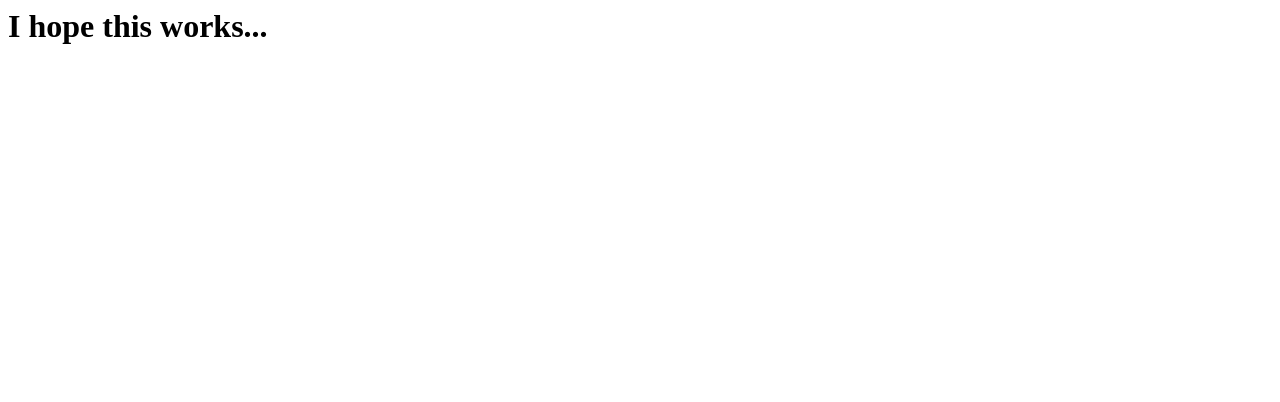
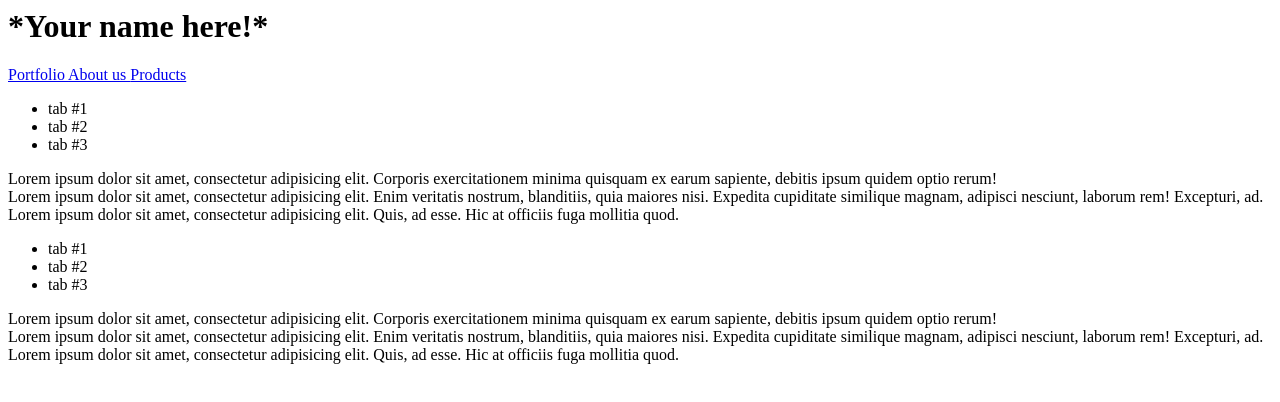
Before and after one commit to mg213/trial-2, a plain HTML site: page index.html in a window 1280 px wide. Drawn offline with Linux system fonts and the light colour scheme.

Commit message:
Update index.html

```diff
--- a/index.html
+++ b/index.html
@@ -1 +1,54 @@
-<h1>I hope this works...</h1>
+<html>
+  <body>
+    <div class = "top">
+    <h1>*Your name here!*</h1>
+    <p>
+
+  <div class="nav">
+    <a href="#"> Portfolio </a>
+    <a href="#"> About us </a>
+    <a href="#"> Products </a>
+    </div>
+  </div>
+
+
+    <div class="tab-wrapper">
+
+  <ul class="tab-menu">
+    <li class="active">tab #1</li>
+    <li>tab #2</li>
+    <li>tab #3</li>
+  </ul>
+
+  <div class="tab-content">
+    <div>Lorem ipsum dolor sit amet, consectetur adipisicing elit. Corporis exercitationem minima quisquam ex earum sapiente, debitis ipsum quidem optio rerum!</div>
+    <div>Lorem ipsum dolor sit amet, consectetur adipisicing elit. Enim veritatis nostrum, blanditiis, quia maiores nisi. Expedita cupiditate similique magnam, adipisci nesciunt, laborum rem! Excepturi, ad.</div>
+    <div>Lorem ipsum dolor sit amet, consectetur adipisicing elit. Quis, ad esse. Hic at officiis fuga mollitia quod.</div>
+  </div><!-- //tab-content -->
+
+</div><!-- //tab-wrapper -->
+
+
+
+<div class="tab-wrapper">
+
+  <ul class="tab-menu">
+    <li class="active">tab #1</li>
+    <li>tab #2</li>
+    <li>tab #3</li>
+  </ul>
+
+  <div class="tab-content">
+    <div>Lorem ipsum dolor sit amet, consectetur adipisicing elit. Corporis exercitationem minima quisquam ex earum sapiente, debitis ipsum quidem optio rerum!</div>
+    <div>Lorem ipsum dolor sit amet, consectetur adipisicing elit. Enim veritatis nostrum, blanditiis, quia maiores nisi. Expedita cupiditate similique magnam, adipisci nesciunt, laborum rem! Excepturi, ad.</div>
+    <div>Lorem ipsum dolor sit amet, consectetur adipisicing elit. Quis, ad esse. Hic at officiis fuga mollitia quod.</div>
+  </div><!-- //tab-content -->
+
+</div><!-- //tab-wrapper -->
+
+
+  </body>
+  <link href="https://fonts.googleapis.com/css2?family=Poppins:wght@100&display=swap" rel="stylesheet">
+  <link href="https://fonts.googleapis.com/css2?family=Poppins:wght@100;900&display=swap" rel="stylesheet">
+  <link href="https://fonts.googleapis.com/css2?family=Montserrat+Alternates:wght@100&family=Poppins:wght@100&display=swap" rel="stylesheet">
+</html>
```
